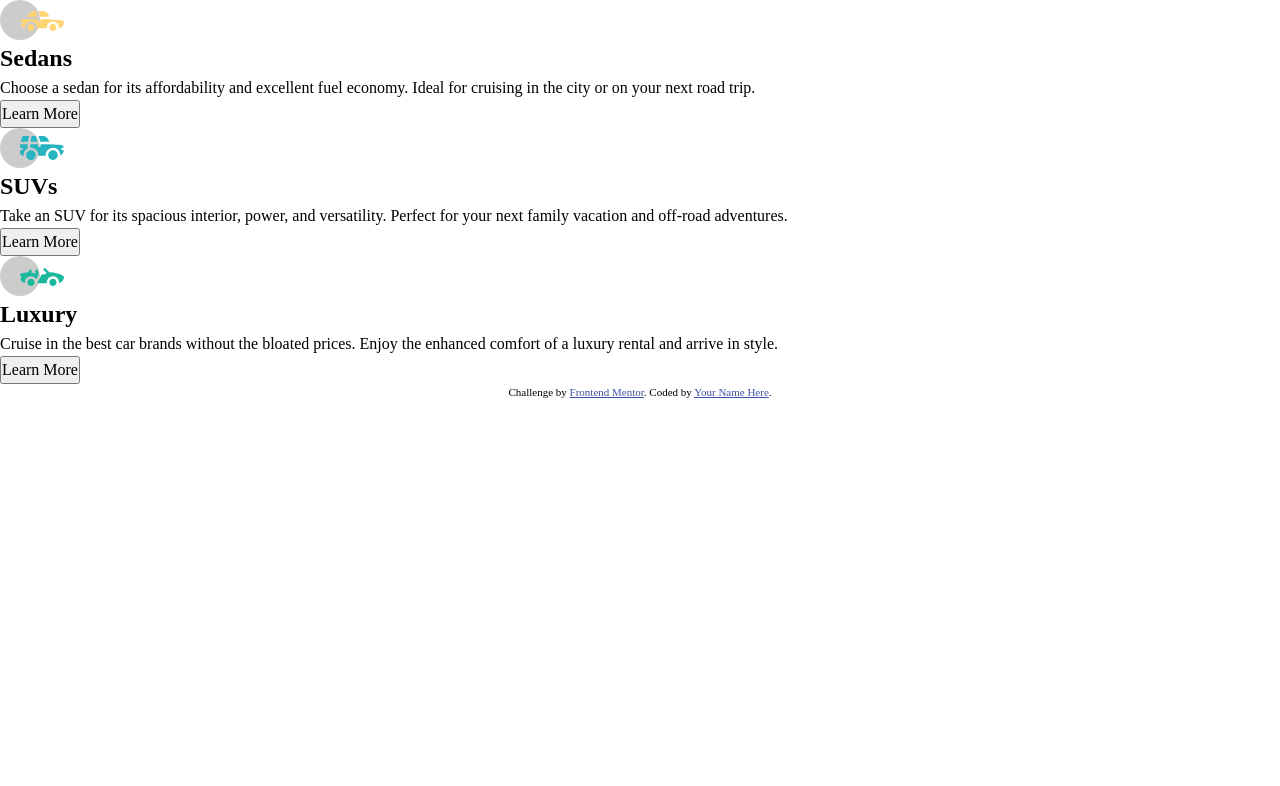
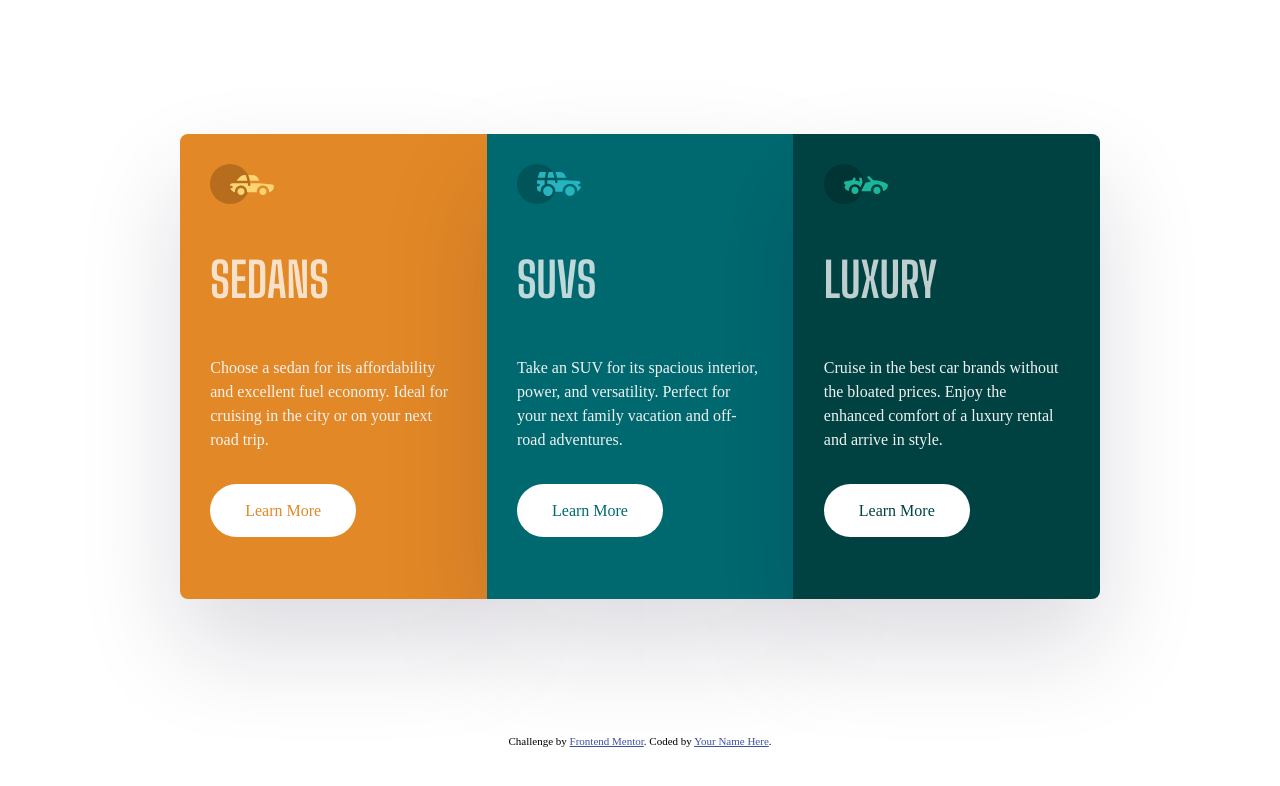
Before and after one commit to RonenTGreat/3-column-preview-card-component, a plain HTML site: page index.html in a window 1280 px wide. Drawn offline with Linux system fonts and the light colour scheme.

Commit message:
done with desktop

```diff
--- a/style.css
+++ b/style.css
@@ -39,12 +39,94 @@ p, h1, h2, h3, h4, h5, h6 {
 :root {
   --bright-orange: hsl(31, 77%, 52%);
   --dark-cyan: hsl(184, 100%, 22%);
-  --very-dar-cyan: hsl(179, 100%, 13%);
+  --very-dark-cyan: hsl(179, 100%, 13%);
   --transparent-white: hsla(0, 0%, 100%, 0.75);
   --light-gray: hsl(0, 0%, 95%);
   --heading: "Big Shoulders Display", cursive;
   --body: "Lexend Deca", sans-serif;
 }
+.container {
+  max-width: 60rem;
+  margin: 7.14rem auto;
+  padding: 1.24rem;
+  display: grid;
+  grid-template-columns: repeat(3, 1fr);
+}
+
+.card {
+  background-color: #fff;
+  padding: 1.9rem;
+  box-shadow: rgba(17, 12, 46, 0.15) 0px 48px 100px 0px;
+}
+
+.card__header h1{
+  font-family: var(--heading);
+  color: var(--transparent-white);
+  padding: 2.5rem 0;
+  font-size: 3rem;
+  text-transform: uppercase;
+}
+
+.card__header .card_lead{
+  font-family: var(--body);
+  color: red;
+  margin-bottom: 2rem;
+  font-size: 0.9rem;
+}
+
+.card_header{
+  display: flex;
+  align-items: center;
+  margin-bottom: 0.62rem;
+}
+
+.btn{
+  background-color: #fff;
+  font-size: 1rem;
+  padding: 0.7rem 2rem;
+  border: 3px transparent solid;
+  border-radius: 5rem;
+  margin: 2rem 0;
+}
+
+.card--bg-orange  .btn{
+  color: var(--bright-orange);
+}
+
+.card--bg-blue .btn{
+  color: var(--dark-cyan);
+}
+
+.card--bg-green .btn{
+  color: var(--very-dark-cyan);
+}
+
+.btn:hover{
+  background-color: transparent;
+  color: var(--light-gray);
+  border: 3px var(--light-gray) solid;
+}
+
+.card--bg-orange{
+  background-color: var(--bright-orange);
+  color: var(--light-gray);
+  border-top-left-radius: 0.5rem;
+  border-bottom-left-radius: 0.5rem;
+}
+
+.card--bg-blue{
+  background-color: var(--dark-cyan);
+  color: var(--light-gray);
+}
+
+
+.card--bg-green{
+  background-color: var(--very-dark-cyan);
+  color: var(--light-gray);
+  border-top-right-radius: 0.5rem;
+  border-bottom-right-radius: 0.5rem;
+}
+
 
 .attribution {
   font-size: 11px;
```
